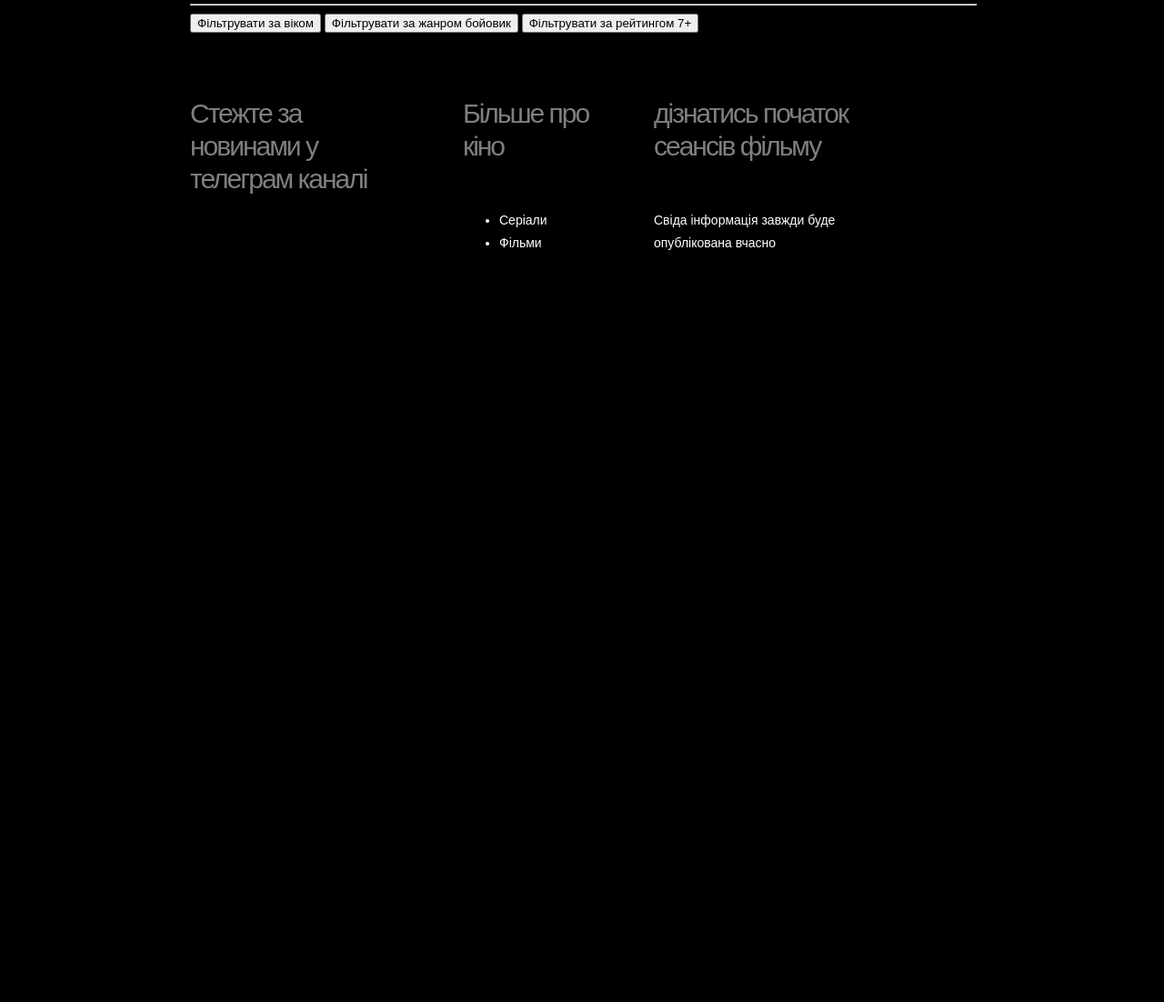
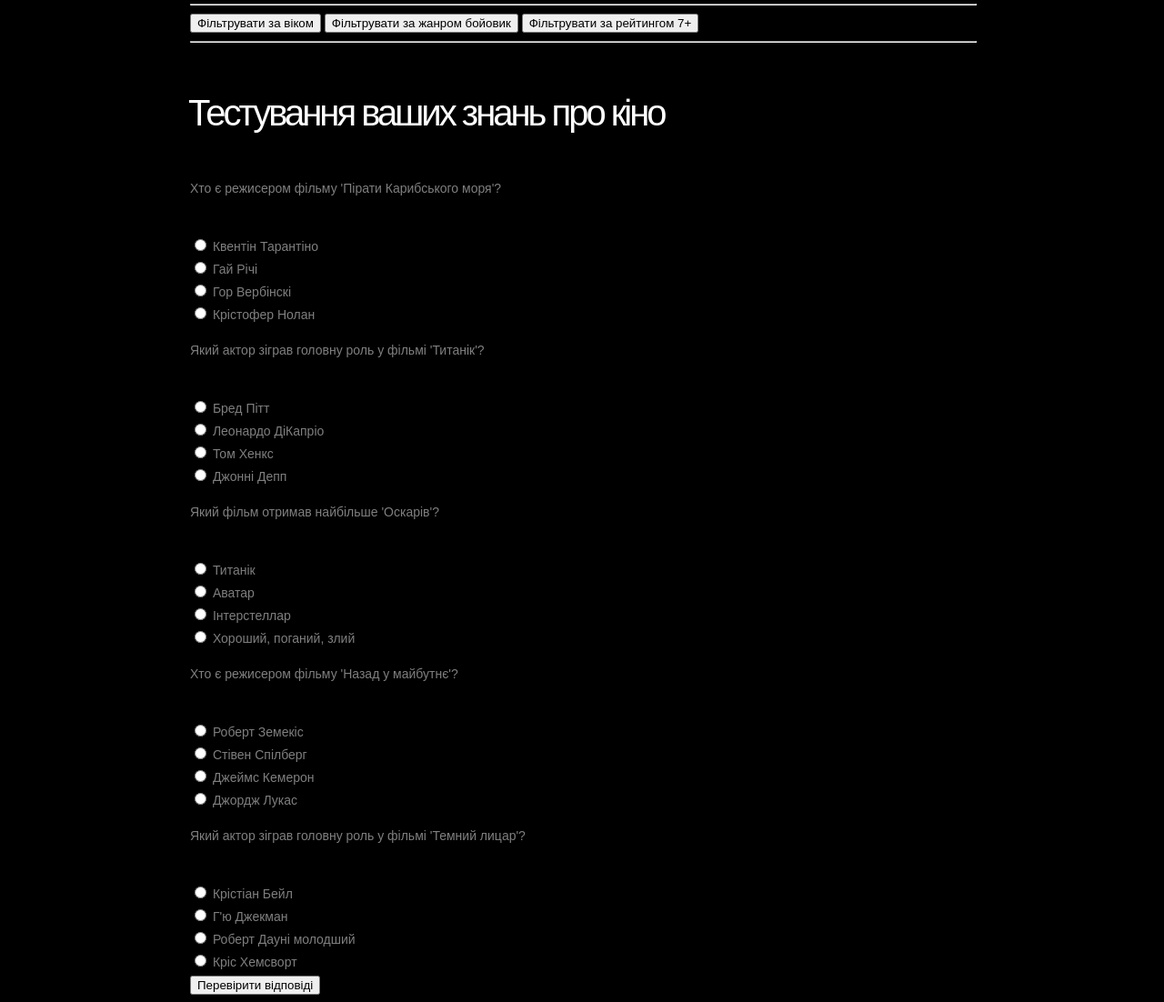
Before and after one commit to Rewer6/frontend_block_2, a plain HTML site: page index.html in a window 1280 px wide. Shown: the part 1878-2980 px from the top of the page at 91% size. Before the commit the page ends 2156 px from the top, so only its background shows below. Drawn offline with Linux system fonts and the light colour scheme.

Commit message:
Created localserver and added test on WebPage with results

```diff
--- a/index.html
+++ b/index.html
@@ -261,7 +261,45 @@
 
       <div id="results"></div>
 
+      <hr>
+      <h2>Тестування ваших знань про кіно </h2>
+
+      <div id="quiz"></div>
+      <button onclick="checkAnswers()">Перевірити відповіді</button>
+      <div id="result" class="result"></div>
+
       <script>
+        //Загрузка питань про кіно
+        function loadQuiz(quizData) {
+            var quizDiv = document.getElementById('quiz');
+            quizData.questions.forEach(function(q, i) {
+                var questionDiv = document.createElement('div');
+                questionDiv.className = 'question';
+                questionDiv.innerHTML = '<p>' + q.question + '</p>';
+                q.answers.forEach(function(a, j) {
+                    questionDiv.innerHTML += '<input type="radio" name="q' + i + '" value="' + a.isCorrect + '"> ' + a.answer + '<br>';
+                });
+                quizDiv.appendChild(questionDiv);
+            });
+        }
+        //перевірка відповідей
+        function checkAnswers() {
+            var correctCount = 0;
+            var inputs = document.getElementsByTagName('input');
+            for (var i = 0; i < inputs.length; i++) {
+                if (inputs[i].checked && inputs[i].value === 'true') {
+                    correctCount++;
+                }
+            }
+            document.getElementById('result').innerText = 'Ви правильно відповіли на ' + correctCount + ' питань.';
+        }
+        //завантажую дані із JSON файлу
+        fetch('test_film.json')
+            .then(response => response.json())
+            .then(data => loadQuiz(data))
+            .catch(error => console.error('Error:', error));
+
+
         // Функція для виводу результатів на веб-сторінку
         function displayResults(results) {
           var resultsDiv = document.getElementById('results');
--- a/test_film.json
+++ b/test_film.json
@@ -0,0 +1,110 @@
+{
+    "testName": "Тест про кіно",
+    "questions": [
+      {
+        "question": "Хто є режисером фільму 'Пірати Карибського моря'?",
+        "answers": [
+          {
+            "answer": "Квентін Тарантіно",
+            "isCorrect": false
+          },
+          {
+            "answer": "Гай Річі",
+            "isCorrect": false
+          },
+          {
+            "answer": "Гор Вербінскі",
+            "isCorrect": true
+          },
+          {
+            "answer": "Крістофер Нолан",
+            "isCorrect": false
+          }
+        ]
+      },
+      {
+        "question": "Який актор зіграв головну роль у фільмі 'Титанік'?",
+        "answers": [
+          {
+            "answer": "Бред Пітт",
+            "isCorrect": false
+          },
+          {
+            "answer": "Леонардо ДіКапріо",
+            "isCorrect": true
+          },
+          {
+            "answer": "Том Хенкс",
+            "isCorrect": false
+          },
+          {
+            "answer": "Джонні Депп",
+            "isCorrect": false
+          }
+        ]
+      },
+      {
+        "question": "Який фільм отримав найбільше 'Оскарів'?",
+        "answers": [
+          {
+            "answer": "Титанік",
+            "isCorrect": true
+          },
+          {
+            "answer": "Аватар",
+            "isCorrect": false
+          },
+          {
+            "answer": "Інтерстеллар",
+            "isCorrect": false
+          },
+          {
+            "answer": "Хороший, поганий, злий",
+            "isCorrect": false
+          }
+        ]
+      },
+      {
+        "question": "Хто є режисером фільму 'Назад у майбутнє'?",
+        "answers": [
+          {
+            "answer": "Роберт Земекіс",
+            "isCorrect": true
+          },
+          {
+            "answer": "Стівен Спілберг",
+            "isCorrect": false
+          },
+          {
+            "answer": "Джеймс Кемерон",
+            "isCorrect": false
+          },
+          {
+            "answer": "Джордж Лукас",
+            "isCorrect": false
+          }
+        ]
+      },
+      {
+        "question": "Який актор зіграв головну роль у фільмі 'Темний лицар'?",
+        "answers": [
+          {
+            "answer": "Крістіан Бейл",
+            "isCorrect": true
+          },
+          {
+            "answer": "Г'ю Джекман",
+            "isCorrect": false
+          },
+          {
+            "answer": "Роберт Дауні молодший",
+            "isCorrect": false
+          },
+          {
+            "answer": "Кріс Хемсворт",
+            "isCorrect": false
+          }
+        ]
+      }
+    ]
+  }
```
